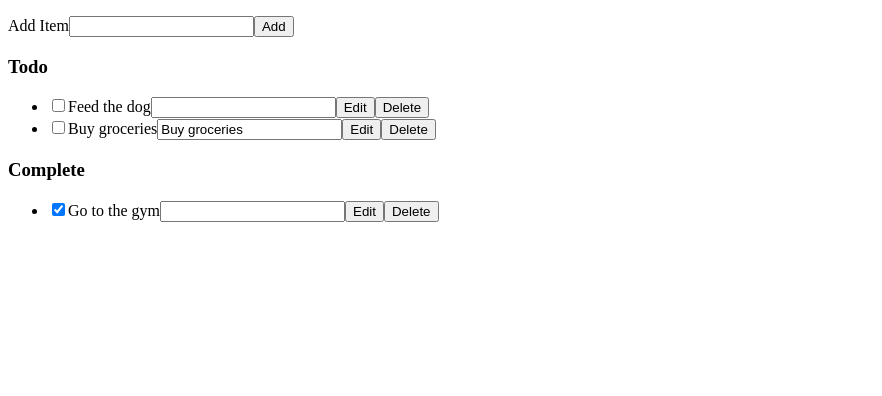
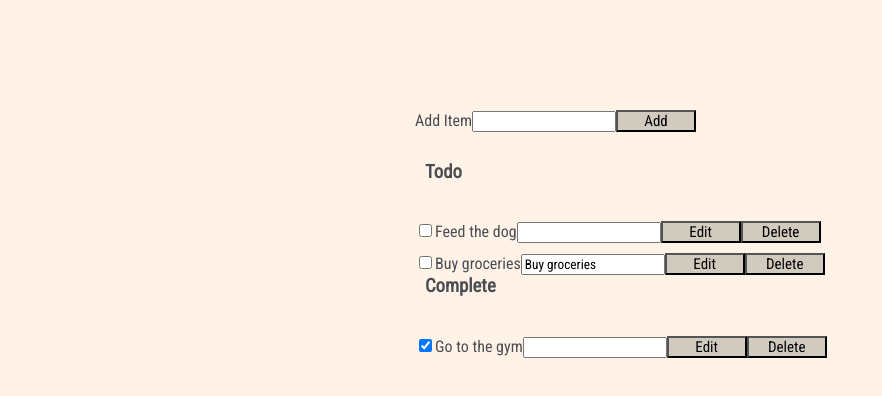
Before and after one commit to bonniekim108/whatToDo, a plain HTML site: page index.html in a window 1280 px wide. Shown: the whole page, without its empty margins (0-882 px from the left). Drawn offline with Linux system fonts and the light colour scheme.

Commit message:
Added colors and set font

```diff
--- a/css/style.css
+++ b/css/style.css
@@ -1,4 +1,39 @@
+* {
+  font-family: 'Roboto Condensed', sans-serif;
+}
+
 body {
-  color: black;
+  color: #4B4D52;
+  background-color: #FFF2E7;
+}
 
+.container {
+  margin: 100px auto 0;
+  width: 450px;
+  display: block;
 }
+
+ul {
+  padding: 0;
+  margin: 0;
+}
+li {
+  float: left;
+}
+
+li, h3 {
+  list-style: none;
+}
+
+h3 {
+  padding: 10px;
+}
+
+button {
+  background-color: #D0CABF;
+  color: 4B4D52;
+  font-size: 15px;
+  width: 80px;
+  margin: 10px 0 0;
+  padding: 0 0 0;
+}
```
